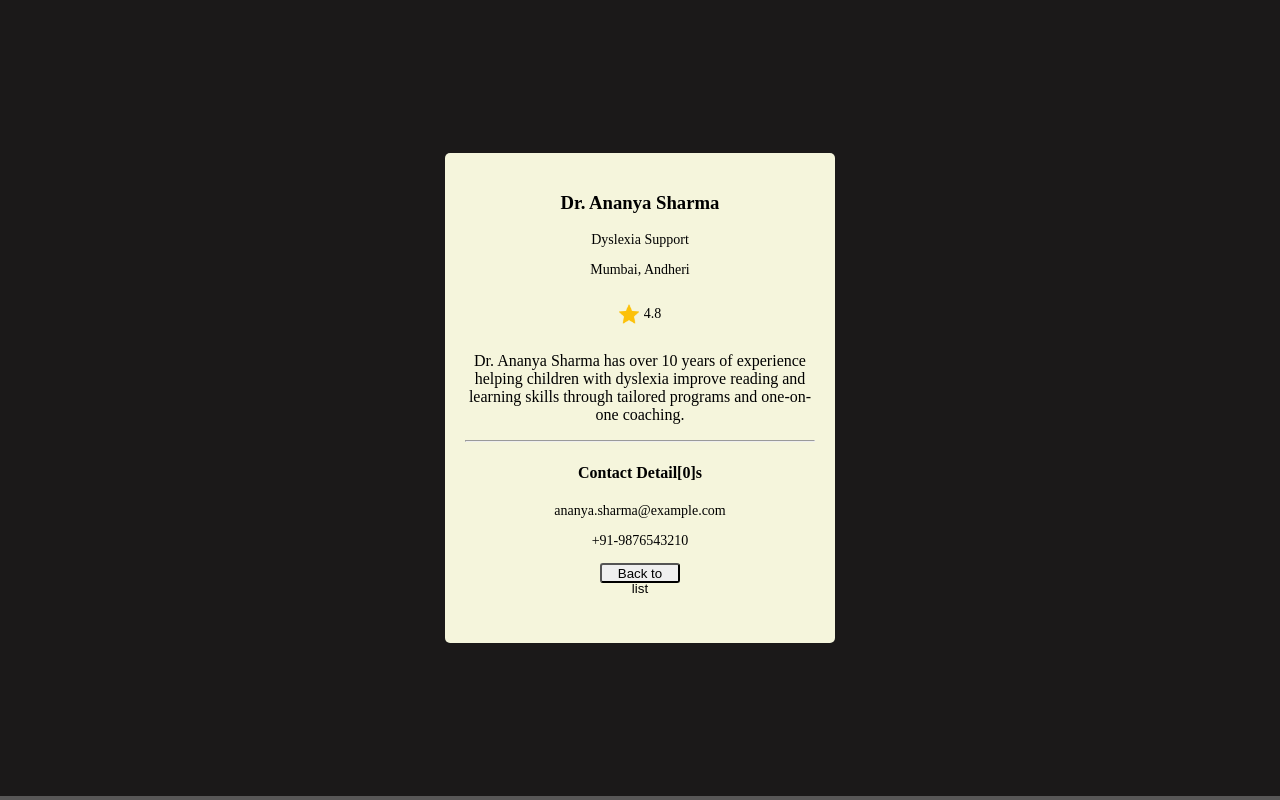
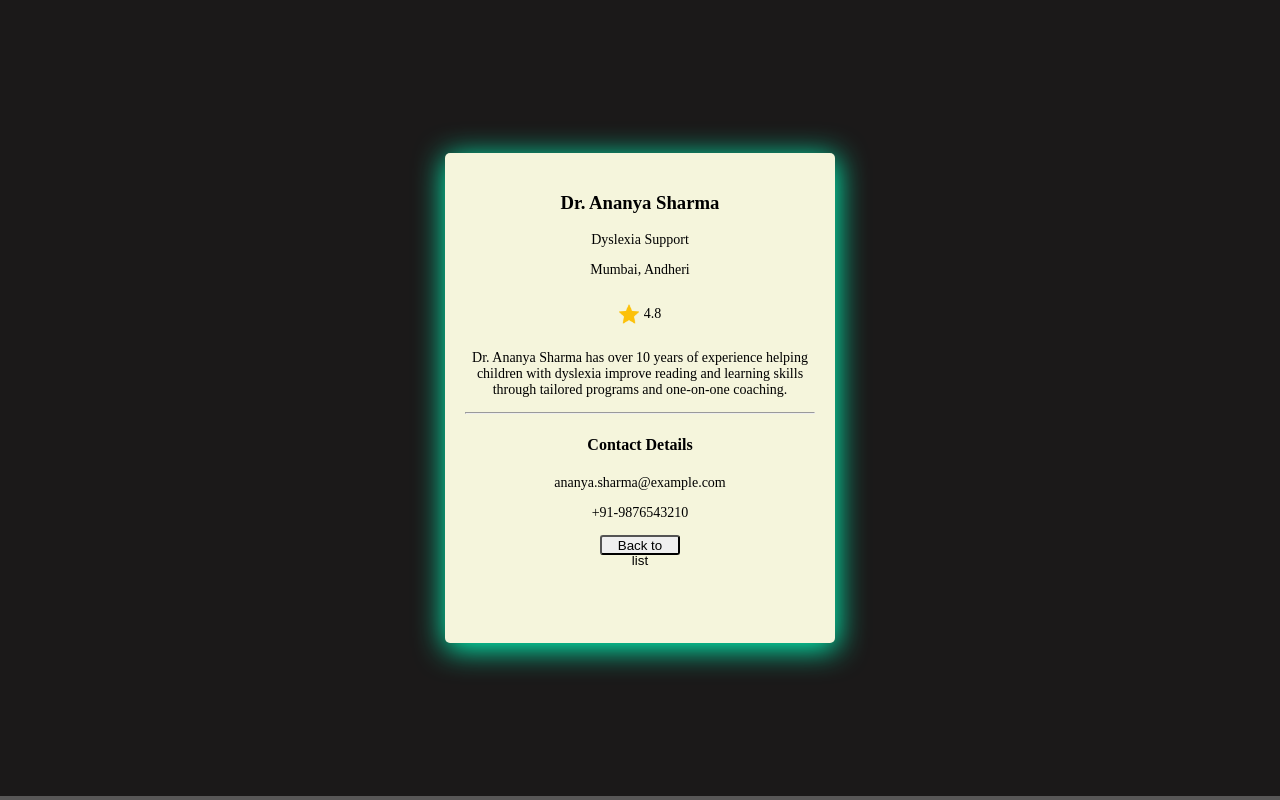
Before and after one commit to Richa299/HabotConnect-DMCC-Project, a React (Vite) app: page /providers/1 in a window 1280 px wide. Built offline with nearby package versions, Linux system fonts and the light colour scheme.

Commit message:
feat: handle error for not found provider

```diff
--- a/src/ProviderDetails.css
+++ b/src/ProviderDetails.css
@@ -17,6 +17,7 @@
   height: 450px;
   border-radius: 5px;
   padding: 20px;
+  box-shadow: 1px 5px 30px 1px #00ffbd;
 }
 .rating {
   display: flex;
@@ -33,3 +34,9 @@ button:hover {
   background-color: black;
   color: white;
 }
+.error {
+  display: flex;
+  justify-content: center;
+  align-items: center;
+  height: 100vh;
+}
--- a/src/ProviderDetails.tsx
+++ b/src/ProviderDetails.tsx
@@ -8,7 +8,7 @@ import "./ProviderDetails.css";
 
 export default function ProviderDetails() {
   const { id } = useParams();
-  const [detail, setDetail] = useState<Data[]>([]);
+  const [providerDetail, setProviderDetail] = useState<Data[]>([]);
   const navigate = useNavigate();
   const handleButtonClick = () => {
     navigate(-1);
@@ -16,15 +16,18 @@ export default function ProviderDetails() {
   useEffect(() => {
     fetch("/data.json")
       .then((res) => res.json())
-      .then((data) => setDetail(data.filter((item: any) => item.id == id)));
+      .then((data) =>
+        setProviderDetail(data.filter((item: any) => item.id == id))
+      );
   }, []);
-  return (
+
+  return providerDetail.length > 0 ? (
     <div className="providerDetail">
       <div className="providerDetail_card">
         <div className="providerDetail_card_inner">
-          <h3>{detail[0]?.name}</h3>
-          <p>{detail[0]?.specialization}</p>
-          <p>{detail[0]?.location}</p>
+          <h3>{providerDetail[0]?.name}</h3>
+          <p>{providerDetail[0]?.specialization}</p>
+          <p>{providerDetail[0]?.location}</p>
           <div className="rating">
             <img
               src={img}
@@ -32,19 +35,23 @@ export default function ProviderDetails() {
               height="20px"
               style={{ marginRight: "5px" }}
             />
-            <p>{detail[0]?.rating}</p>
+            <p>{providerDetail[0]?.rating}</p>
           </div>
-          <p style={{ fontSize: "16px" }}>{detail[0]?.longDescription}</p>
+          <p style={{ fontSize: "14px" }}>
+            {providerDetail[0]?.longDescription}
+          </p>
           <hr />
-          <h4>Contact Detail[0]s</h4>
+          <h4>Contact Details</h4>
           <div>
-            <p>{detail[0]?.contactEmail}</p>
-            <p>{detail[0]?.phoneNumber}</p>
+            <p>{providerDetail[0]?.contactEmail}</p>
+            <p>{providerDetail[0]?.phoneNumber}</p>
           </div>
 
           <button onClick={handleButtonClick}>Back to list</button>
         </div>
       </div>
     </div>
+  ) : (
+    <div className="error">Provider does not exist !</div>
   );
 }
```
